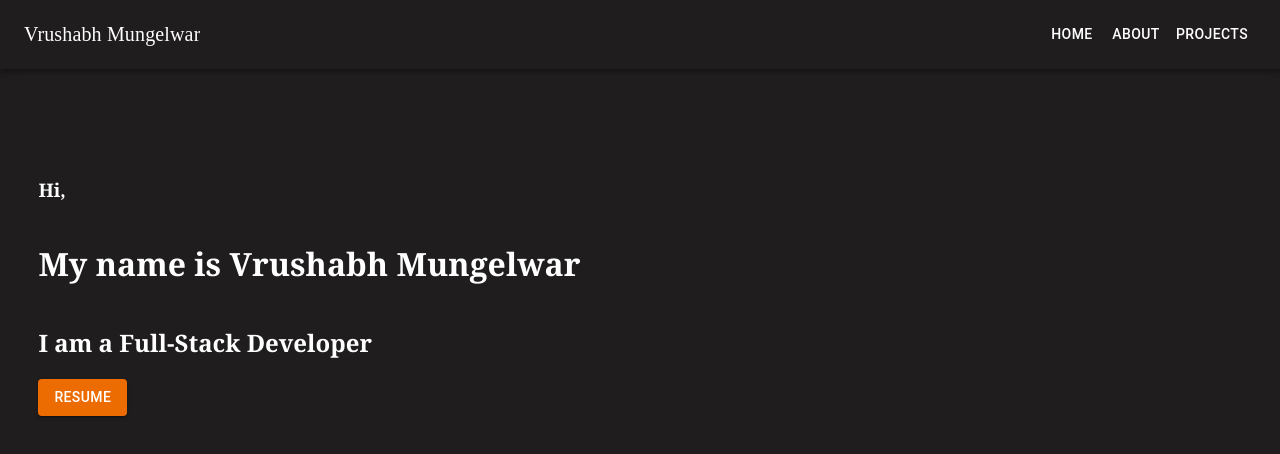
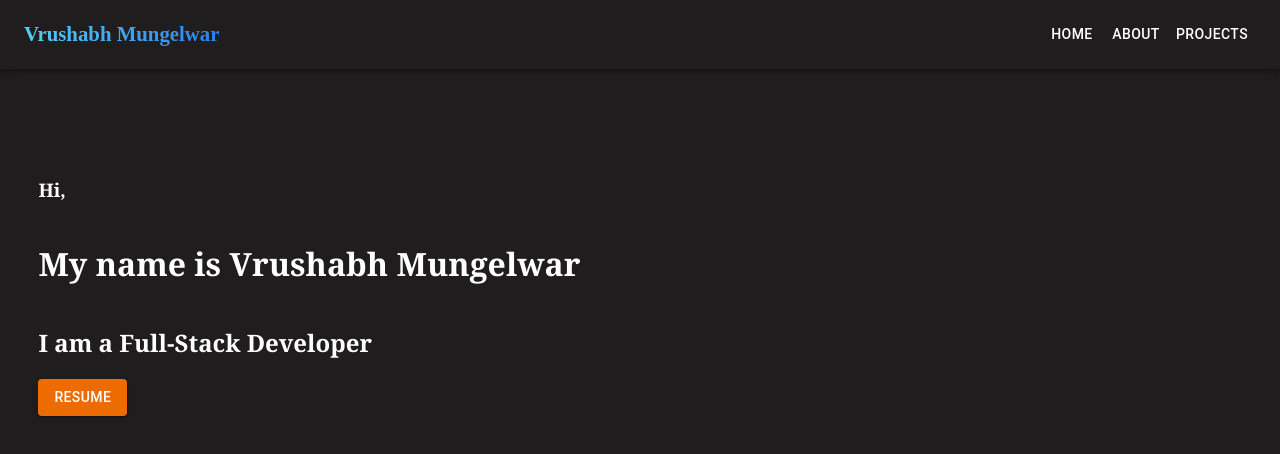
Before and after one commit to vrushabhmungelwar/portfolio, a React (Create React App) app: page /projects in a window 1280 px wide. Shown: the top 454 px of the page. Built offline with nearby package versions, Linux system fonts and the light colour scheme.

Commit message:
initial commit

```diff
--- a/src/App.css
+++ b/src/App.css
@@ -5,6 +5,14 @@
   overflow: hidden;
   overflow-x: hidden;
   overflow-y: hidden;
+}
+.logo {
+  font-size: 1.3rem;
+  font-family: "Monoton", cursive !important;
+  background: linear-gradient(90deg, #56ccf2, #2f80ed);
+  background-clip: text;
+  -webkit-background-clip: text;
+  -webkit-text-fill-color: transparent;
 }
 .Home-cont {
   font-family: Georgia, "Times New Roman", Times, serif;
--- a/src/App.js
+++ b/src/App.js
@@ -33,36 +33,10 @@ function App() {
       <AppBar position="static" color="transparent">
         <Container maxWidth="xl">
           <Toolbar disableGutters>
-            <Typography
-              variant="h6"
-              noWrap
-              component="div"
-              sx={{
-                mr: 2,
-                display: { xs: "none", md: "flex" },
-                color: "white",
-                fontFamily: "initial",
-              }}
-            >
-              Vrushabh Mungelwar
-            </Typography>
+            <h3 className="logo">Vrushabh Mungelwar</h3>
 
             <Box sx={{ flexGrow: 1, display: { xs: "flex", md: "none" } }}>
-              <Typography
-                variant="h6"
-                noWrap
-                component="div"
-                sx={{
-                  mt: 1,
-                  flexGrow: 1,
-                  display: { xs: "flex", md: "none" },
-                  color: "white",
-                  fontFamily: "initial",
-                }}
-              >
-                Vrushabh Mungelwar
-              </Typography>
-
+              <h3 className="logo">Vrushabh Mungelwar</h3>
               <IconButton
                 size="large"
                 aria-label="account of current user"
```
